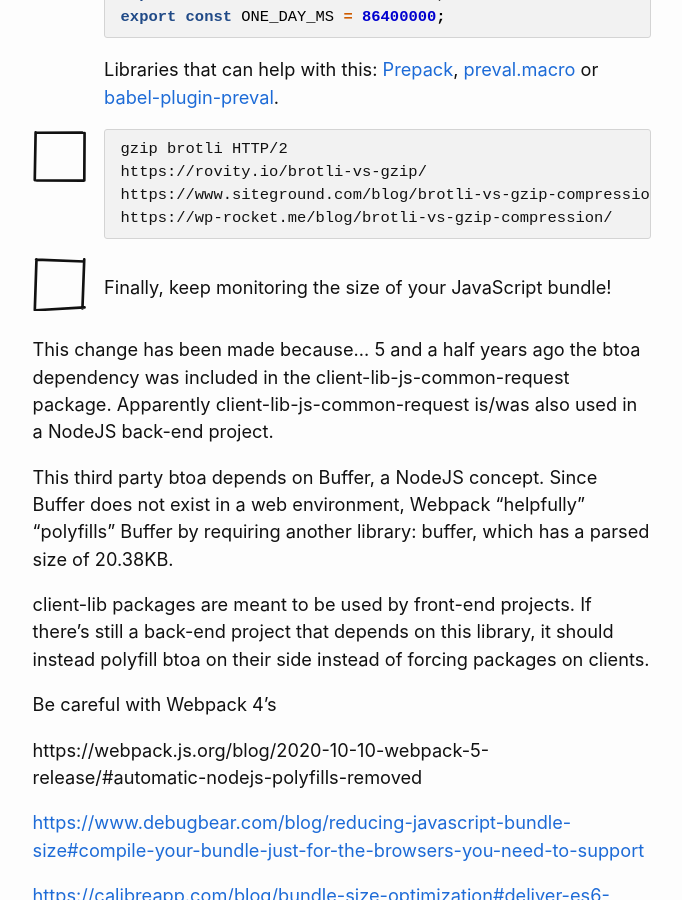
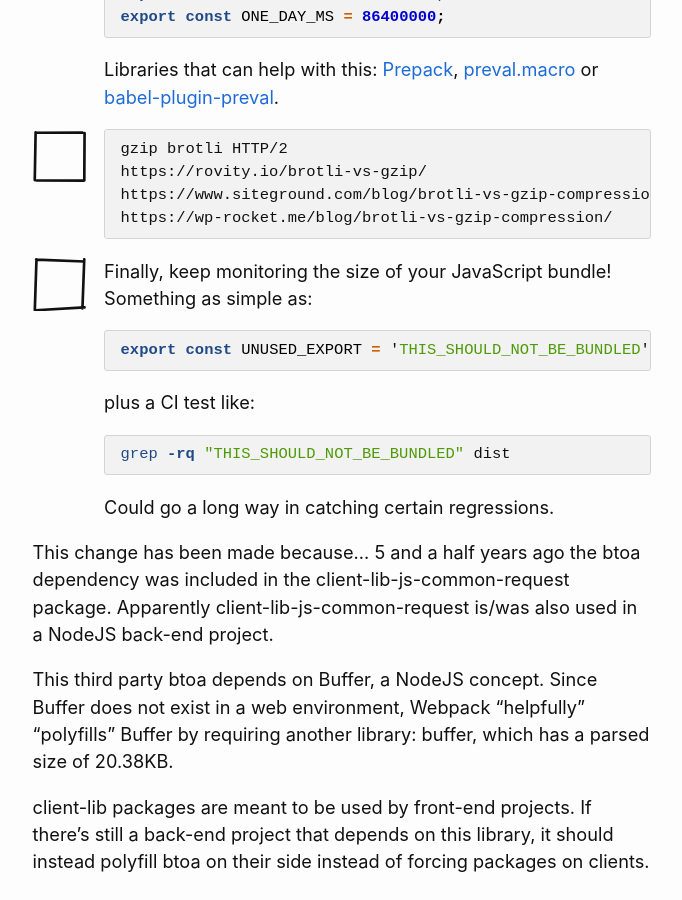
Before and after one commit to guilhermesimoes/guilhermesimoes.github.io, a Jekyll site: the page built from _posts/2026-04-14-a-comprehensive-todo-list-for-reducing-your-js-bundle.md, in a window 1280 px wide and 900 px high, scrolled down 5390 px. Shown: the whole window, without its empty margins (298-980 px from the left). Built offline with Jekyll 4.4.1, drawn with Linux system fonts in a browser that asks for light colours; some of the changed lines change nothing that is shown.

Commit message:
bundle size

````diff
--- a/_posts/2026-04-14-a-comprehensive-todo-list-for-reducing-your-js-bundle.md
+++ b/_posts/2026-04-14-a-comprehensive-todo-list-for-reducing-your-js-bundle.md
@@ -301,7 +301,21 @@ This is a list of all the things I know, and all the things we've used to reduce
 
 - <div class="list-item" markdown="1">
   <handdrawn-checkbox><input type="checkbox" /></handdrawn-checkbox>
-  Finally, keep monitoring the size of your JavaScript bundle!
+  <div markdown="1">
+  Finally, keep monitoring the size of your JavaScript bundle! Something as simple as:
+
+  ```ts
+  export const UNUSED_EXPORT = 'THIS_SHOULD_NOT_BE_BUNDLED';
+  ```
+
+  plus a CI test like:
+
+  ```sh
+  grep -rq "THIS_SHOULD_NOT_BE_BUNDLED" dist
+  ```
+
+  Could go a long way in catching certain regressions.
+  </div>
   </div>
 
 
@@ -402,40 +416,50 @@ template.innerHTML = `
   <svg viewbox='0 0 10 10'>
     <path class='border'></path>
     <path class='line'></path>
-    <path class='line'></path>
   </svg>
   <slot></slot>
 `;
 
 class HandDrawnCheckbox extends HTMLElement {
   connectedCallback() {
-    var checkbox = this.querySelector('input[type="checkbox"]');
-    var templateClone = template.content.cloneNode(true);
-    var pathEls = templateClone.querySelector('.line');
-    var borderEl = templateClone.querySelector('.border');
-    borderEl.setAttribute('d', getBorderPath());
-    toggleVisibility(pathEls, checkbox);
+    this.checkbox = this.querySelector('input[type="checkbox"]');
+    this.checkbox.addEventListener('change', this._onChange);
 
-    var shadowRoot = this.attachShadow({ mode: 'open' });
-    shadowRoot.appendChild(templateClone);
+    if (!this.shadowRoot) {
+      var templateClone = template.content.cloneNode(true);
+      var borderEl = templateClone.querySelector('.border');
+      borderEl.setAttribute('d', getBorderPath());
+      this.checkmarkEl = templateClone.querySelector('.line');
 
-    checkbox.addEventListener('change', function() {
-      toggleVisibility(pathEls, this)
-    });
+      var shadowRoot = this.attachShadow({ mode: 'open' });
+      shadowRoot.appendChild(templateClone);
+    }
+
+    this._onChange();
+  }
+
+  disconnectedCallback() {
+    this.checkbox.removeEventListener('change', this._onChange);
+  }
+
+  _onChange = () => {
+    toggleVisibility(this.checkmarkEl, this.checkbox);
   }
 }
 
-function toggleVisibility(line1, checkbox) {
+function toggleVisibility(checkmarkEl, checkbox) {
   if (checkbox.checked) {
-    line1.setAttribute('d', getLine1Path());
-    line1.style.strokeDasharray = line1.style.strokeDashoffset = getPathLength(line1);
+    checkmarkEl.setAttribute('d', getLine1Path());
+    checkmarkEl.style.transition = 'none';
+    checkmarkEl.style.strokeDasharray = checkmarkEl.style.strokeDashoffset = getPathLength(checkmarkEl);
 
     setTimeout(() => {
-      line1.style.transition = 'stroke-dashoffset 200ms ease';
-      line1.style.strokeDashoffset = 0;
+      if (!checkbox.checked) { return; }
+      checkmarkEl.style.transition = 'stroke-dashoffset 200ms ease';
+      checkmarkEl.style.strokeDashoffset = 0;
     }, 10);
   } else {
-    line1.style.strokeDashoffset = getPathLength(line1);
+    checkmarkEl.style.strokeDashoffset = getPathLength(checkmarkEl);
   }
 }
 
````
